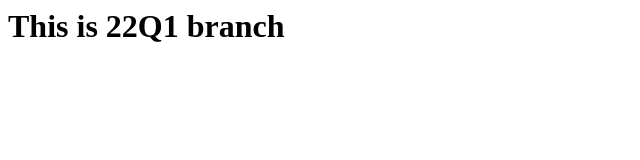
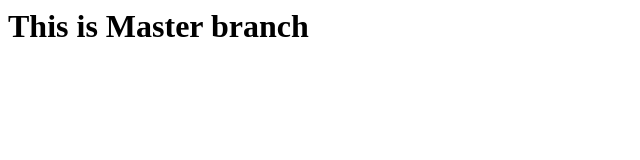
Before and after one commit to shubhamg12345/ansible, a plain HTML site: page index.html in a window 1280 px wide. Shown: the whole page, without its empty margins (0-640 px from the left). Drawn offline with Linux system fonts and the light colour scheme.

Commit message:
index file added to master branch

```diff
--- a/index.html
+++ b/index.html
@@ -1 +1 @@
-<h1>This is 22Q1 branch</h1>
+<h1>This is Master branch</h1>
```
